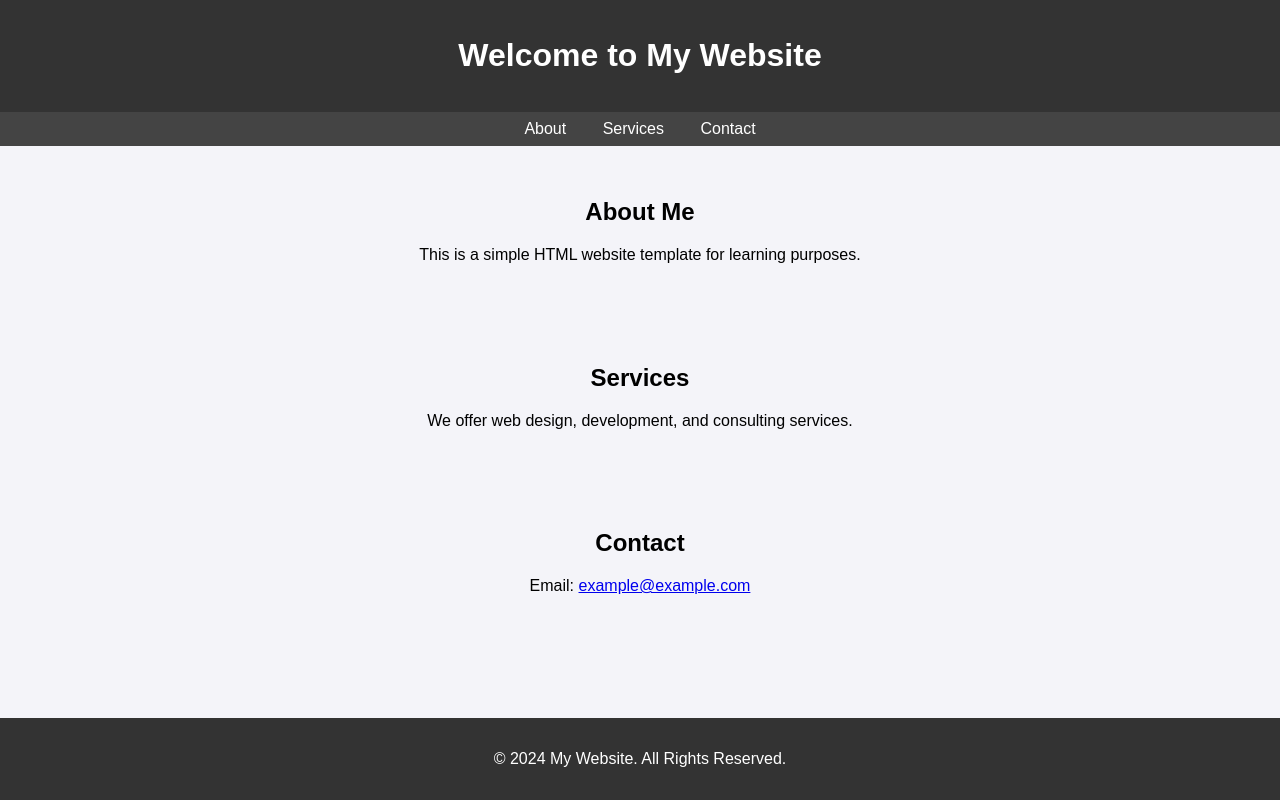
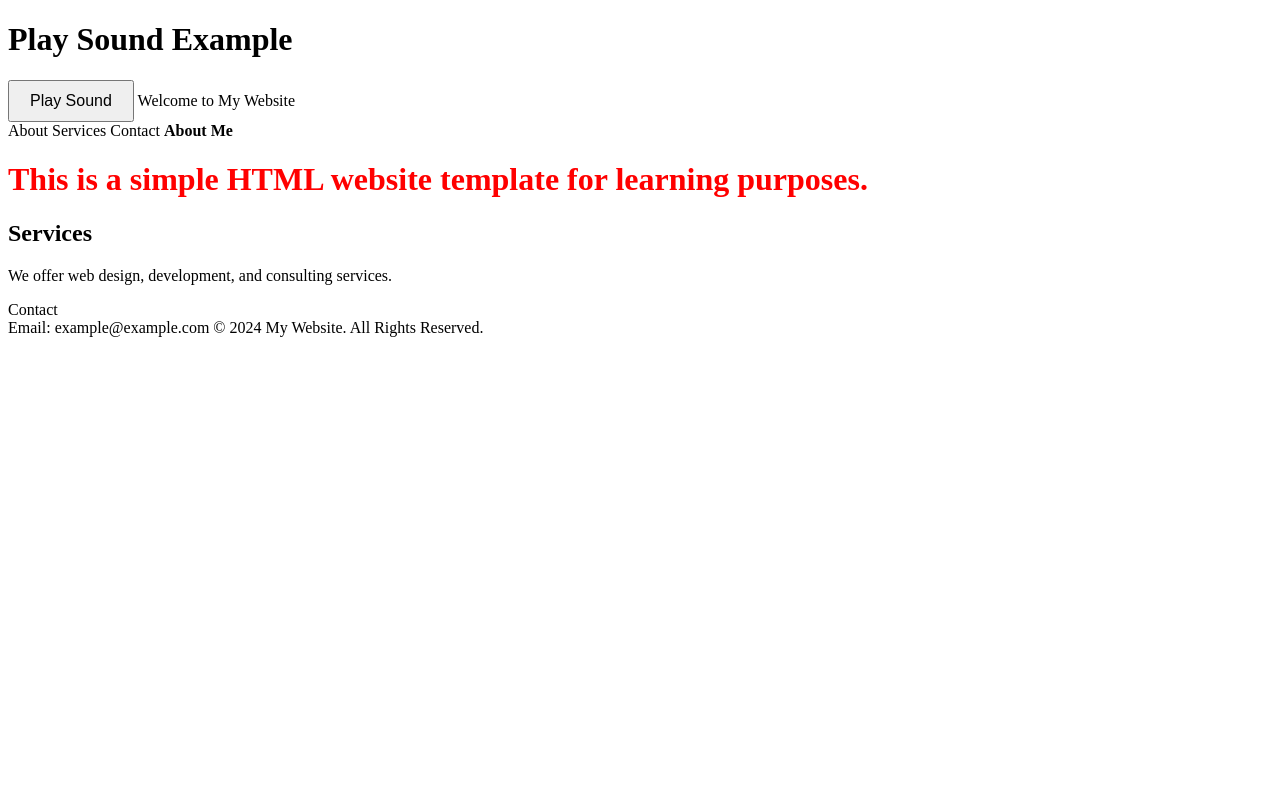
Before and after one commit to jdbrinton/gabys-server, a plain HTML site: page index.html in a window 1280 px wide. Drawn offline with Linux system fonts and the light colour scheme.

Commit message:
new website with sound button

```diff
--- a/index.html
+++ b/index.html
@@ -3,72 +3,64 @@
 <head>
     <meta charset="UTF-8">
     <meta name="viewport" content="width=device-width, initial-scale=1.0">
-    <title>My Simple Website</title>
+    <title>Play Sound on Button Press</title>
     <style>
-        body {
-            font-family: Arial, sans-serif;
-            margin: 0;
-            padding: 0;
-            background-color: #f4f4f9;
-        }
-        header {
-            background: #333;
-            color: #fff;
-            padding: 1rem 0;
-            text-align: center;
-        }
-        nav {
-            background: #444;
-            color: white;
-            text-align: center;
-            padding: 0.5rem;
-        }
-        nav a {
-            color: white;
-            text-decoration: none;
-            margin: 0 1rem;
-        }
-        nav a:hover {
-            text-decoration: underline;
-        }
-        section {
-            padding: 2rem;
-            text-align: center;
-        }
-        footer {
-            background: #333;
-            color: #fff;
-            text-align: center;
-            padding: 1rem 0;
-            position: absolute;
-            width: 100%;
-            bottom: 0;
+        button {
+            padding: 10px 20px;
+            font-size: 16px;
+            cursor: pointer;
         }
     </style>
 </head>
 <body>
-    <header>
-        <h1>Welcome to My Website</h1>
-    </header>
-    <nav>
-        <a href="#about">About</a>
-        <a href="#services">Services</a>
-        <a href="#contact">Contact</a>
-    </nav>
-    <section id="about">
-        <h2>About Me</h2>
-        <p>This is a simple HTML website template for learning purposes.</p>
-    </section>
-    <section id="services">
-        <h2>Services</h2>
-        <p>We offer web design, development, and consulting services.</p>
-    </section>
-    <section id="contact">
-        <h2>Contact</h2>
-        <p>Email: <a href="mailto:example@example.com">example@example.com</a></p>
-    </section>
-    <footer>
-        <p>&copy; 2024 My Website. All Rights Reserved.</p>
-    </footer>
+    <h1>Play Sound Example</h1>
+    <button id="playSoundButton">Play Sound</button>
+    <audio id="audio" src="sound.mp3"></audio>
+
+    <script>
+        // Reference the button and audio element
+        const button = document.getElementById('playSoundButton');
+        const audio = document.getElementById('audio');
+
+        // Add a click event listener to play the sound
+        button.addEventListener('click', () => {
+            audio.play();
+        });
+    </script>
+
+
+
+Welcome to My Website
+
+<br />
+
+About Services Contact
+
+<strong>
+About Me
+</strong>
+
+
+<script>
+% my java script
+</script>
+
+<h1 style="color:#ff0000;">
+This is a simple HTML website template for learning purposes.
+</h1>
+
+<h2>
+Services
+</h2>
+<p>
+We offer web design, development, and consulting services.
+</p>
+
+Contact
+<br />
+Email: example@example.com
+
+© 2024 My Website. All Rights Reserved.
+
 </body>
 </html>
```
